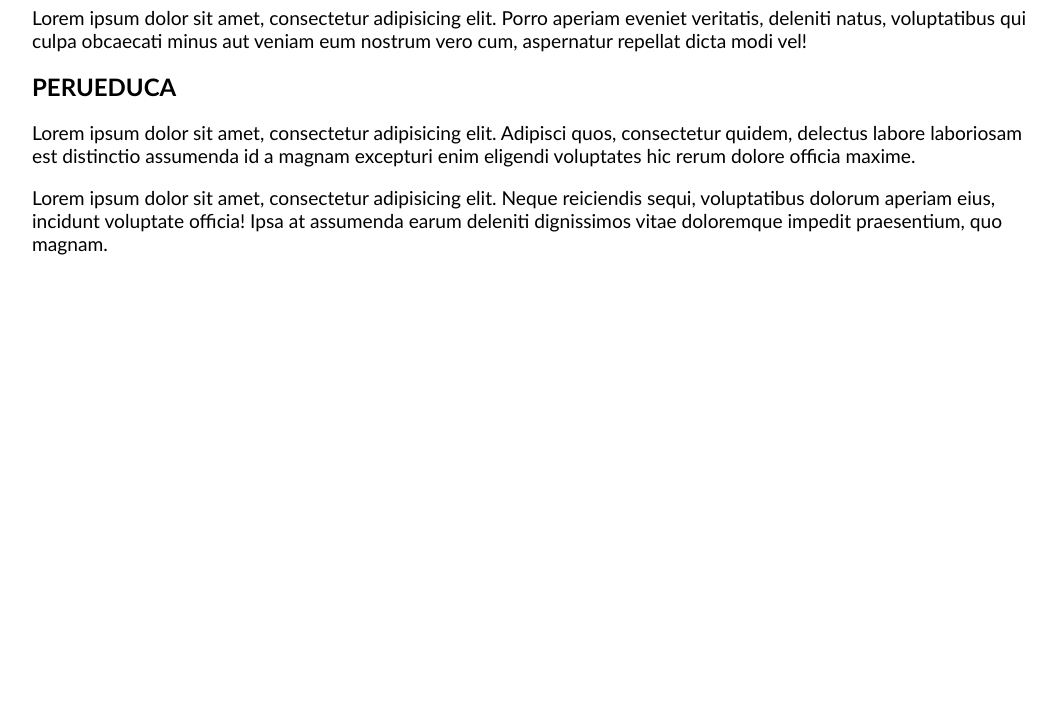
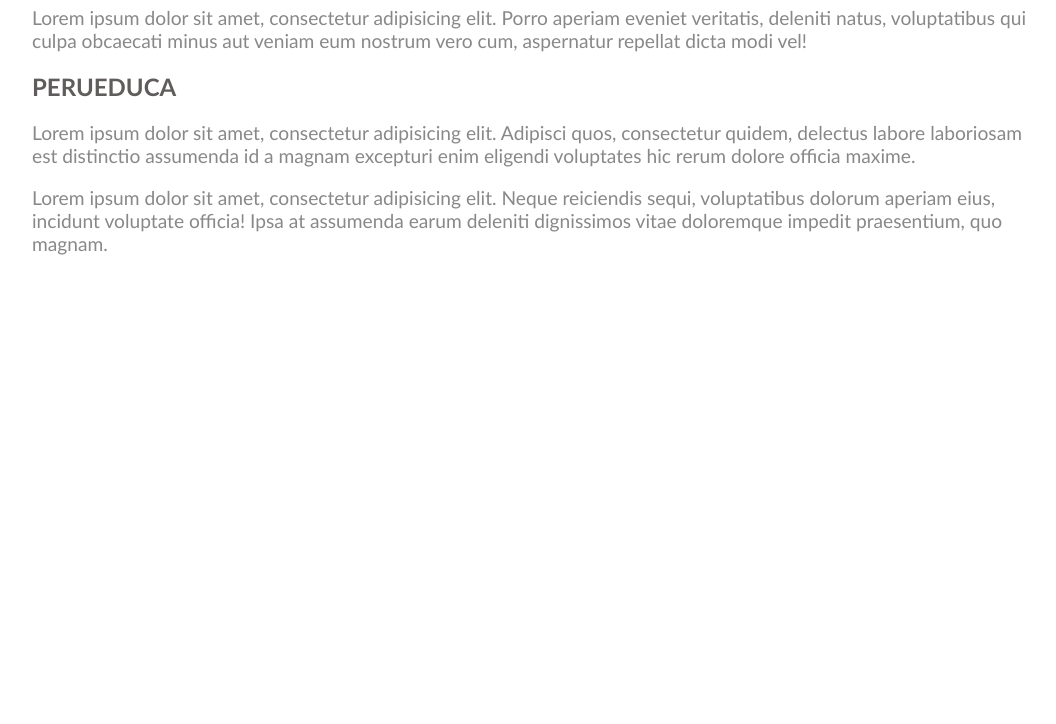
Before and after one commit to alancharly/demogit, a plain HTML site: page index.html in a window 1280 px wide. Shown: the part 76-800 px from the top of the page, without its empty margins (108-1164 px from the left). Drawn offline with Linux system fonts and the light colour scheme.

Commit message:
Actualización de colores en Heading y Párrafos

```diff
--- a/style.css
+++ b/style.css
@@ -5,7 +5,9 @@ body{
 }
 h1,h2,h3{
 	text-transform: uppercase;
+	color: #615c5c;
 }
 p{
-	font-size: 1.2rem
+	font-size: 1.2rem;
+	color: #888888;
 }
```
